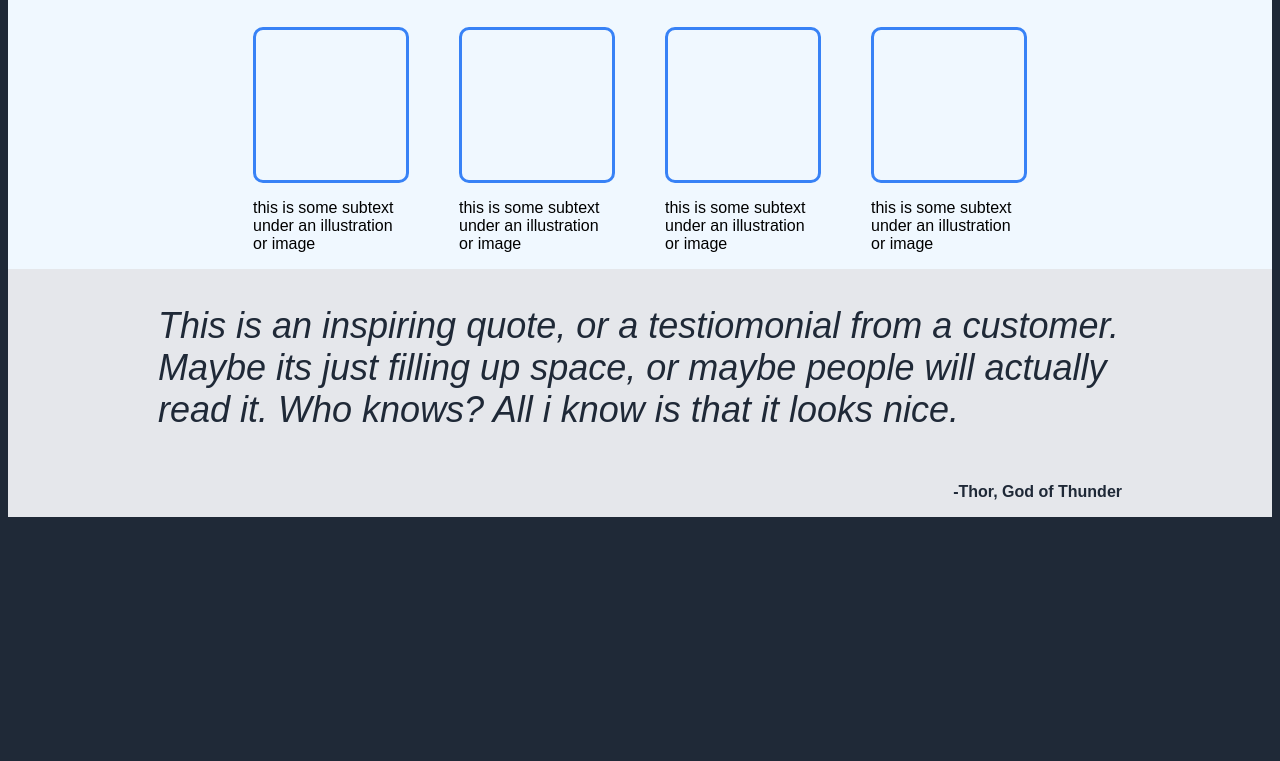
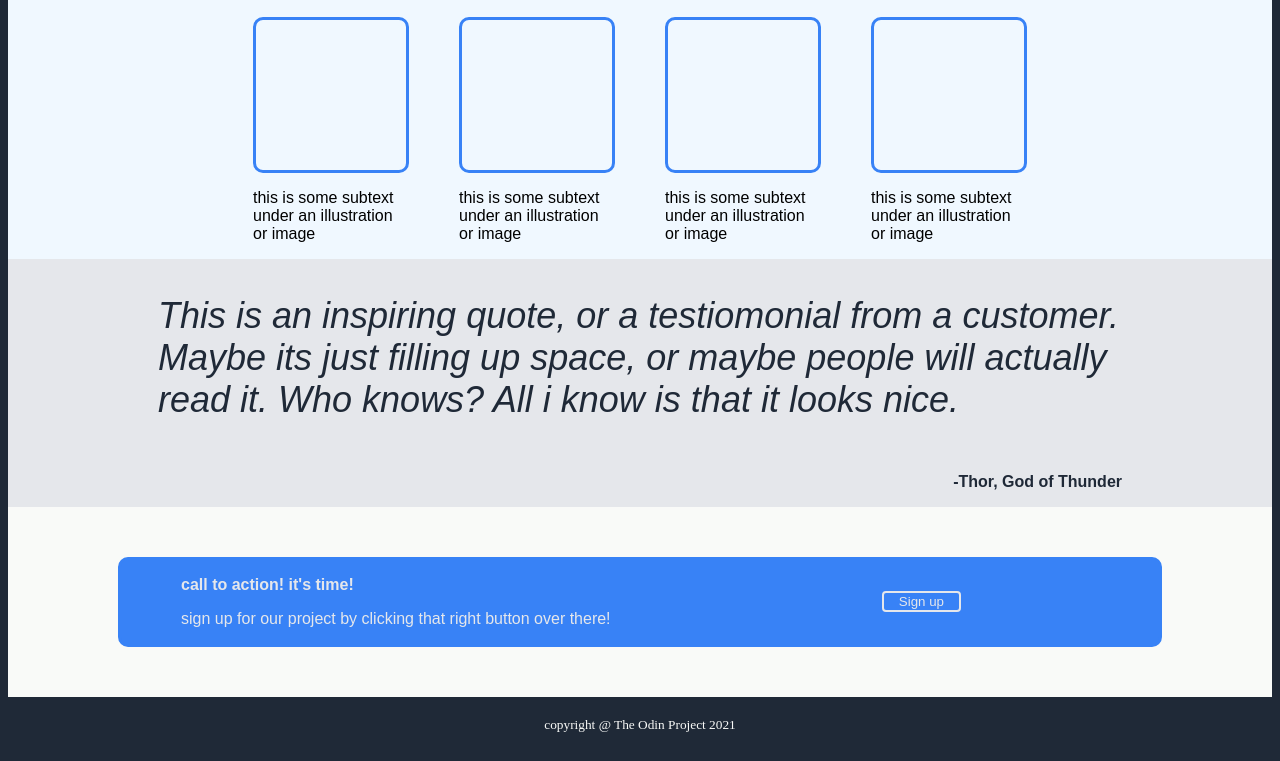
Before and after one commit to Ozzie-housmane/Odin-flexbox-layout-project, a plain HTML site: page index.html in a window 1280 px wide. Shown: the part 497-1258 px from the top of the page. Before the commit the page ends 1022 px from the top, so only its background shows below. Drawn offline with Linux system fonts and the light colour scheme.

Commit message:
Finished flex layout landing page project finally completed the landing page flex layout although not perfect match with reference image will reveiw some of the formating and errors later

```diff
--- a/index.html
+++ b/index.html
@@ -53,8 +53,20 @@
       <div class="thor"><p>-Thor, God of Thunder</p></div>
   </div>
   </section>
+    <section class="containersec">
+      <div class="containerbl">
+        <div class="textdiv">
+          <p class="context boldtx">call to action! it's time!</p>
+          <p class="context">sign up for our project by clicking that right button over there!</p>
+        </div>
+        <div class="btndiv">
+          <button class="signup">Sign up</button>
+        </div>
+
+      </div>
+    </section>
     <footer>
-
+       <div class="foot">copyright @ The Odin Project 2021</div>
     </footer>
 </body>
 </html>
--- a/style.css
+++ b/style.css
@@ -67,9 +67,12 @@ body{
 .btn{
 
    background-color: #3882F6;
-   padding: 10px;
+   padding-left: 10px;
+   padding-right: 10px ;
    width: 100px;
    border-radius: 10px;
+   border: #3882F6 solid 6px;
+   color: #F9FAF8;
 }
 .img{
     border: #3882F6 solid 3px;
@@ -126,3 +129,44 @@ color: #1F2937;
 .quotesec{
 background-color: #E5E7EB;
 }
+.containersec{
+    background-color: #F9FAF8;
+}
+.containerbl{
+    border: #3882F6 3px solid;
+    border-radius: 10px;
+    margin: 50px 110px;
+    background-color: #3882F6;
+    color: #E5E7EB;
+    display: flex;
+    padding-left: 60px;
+    padding-right: 60px;
+    column-gap: 150px;
+}
+.textdiv{
+    flex-basis: 60%;
+}
+.boldtx{
+    font-weight: 800;
+}
+.btndiv{
+    align-self: center;
+}
+.signup{
+    color: #E5E7EB;
+    background-color: #3882F6;
+    border: #E5E7EB 2px solid;
+    border-radius: 4px;
+    padding-left: 15px;
+    padding-right: 15px;
+}
+.foot{
+    color: #F9FAF8;
+    padding-top: 20px;
+    padding-bottom: 20px;
+    font-size: smaller;
+}
+footer{
+    display: flex;
+    justify-content: center;
+}
```
